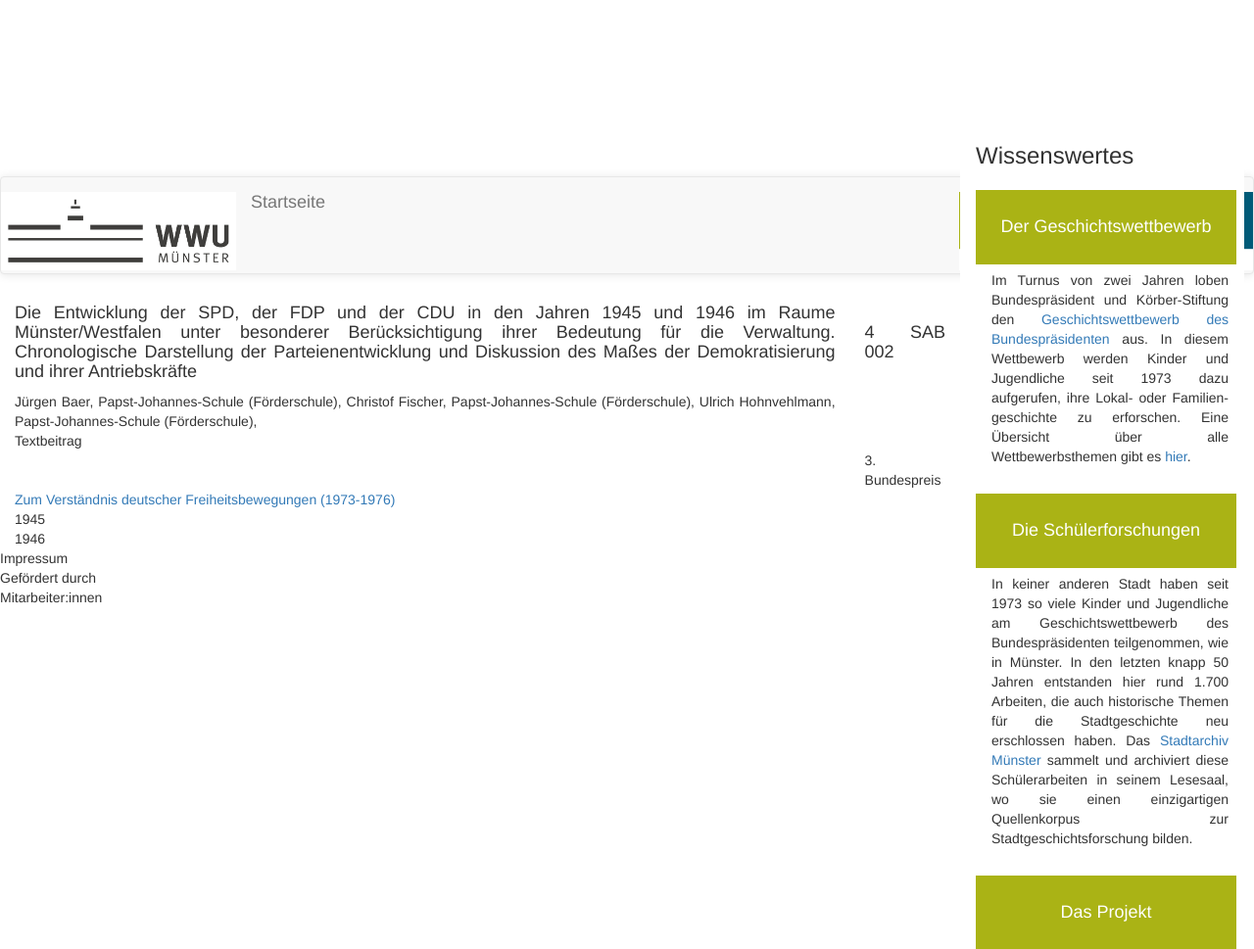
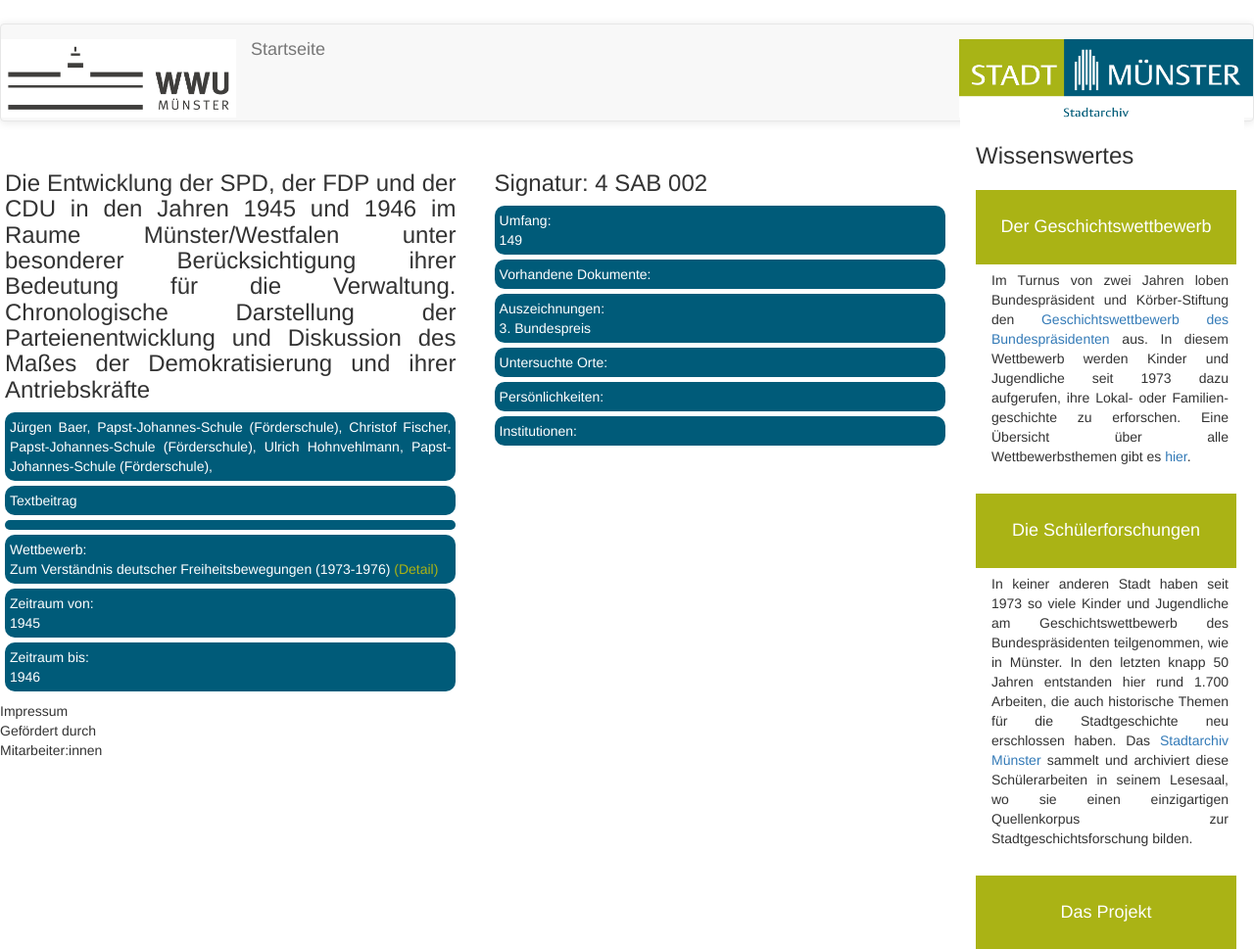
Before and after one commit to codeformuenster/schueler-geschichtswettbewerb-muenster, a Django app: page /karte/beitraege/578 in a window 1280 px wide. Shown: the top 969 px of the page at 98% size. Run offline with Django 3.2, Linux system fonts and the light colour scheme; data comes from the database, SQL or seed files in the repository; tables that the repository leaves empty hold one stand-in row (values such as "Sample post"); some libraries are stand-ins or nearby versions.

Commit message:
design submission-detail and adjust map width

```diff
--- a/Website/geschichtswettbewerb/karte/static/map.css
+++ b/Website/geschichtswettbewerb/karte/static/map.css
@@ -6,7 +6,7 @@ html, body {
   align-content: center;
 }
 #map {
-  width: 100%;
+  /*width: 100%;*/
   height: 600px;
   margin-bottom: 10px;
   padding-left: 10px;
--- a/Website/geschichtswettbewerb/karte/static/startseite.css
+++ b/Website/geschichtswettbewerb/karte/static/startseite.css
@@ -112,6 +112,7 @@ html, body {
    width: 48%;
    margin-top: 5px;
  }
+
 .competition-detail {
   display: flex;
   flex-wrap: wrap;
@@ -147,6 +148,31 @@ html, body {
   padding: 5px;
   margin-top: 5px;
   text-align: center;
+}
+
+.submission-detail {
+  display: flex;
+  flex-wrap: wrap;
+  justify-content: space-between;
+}
+
+.submission-left-container, .submission-right-container {
+  margin-top: 5px;
+  width:48%;
+  padding: 5px;
+}
+
+.submission-right-container {
+  margin-right: 10px;
+}
+
+.submission-content {
+  background-color: #005b79;
+  color: white;
+  margin-bottom: 5px;
+  border-radius: 1rem;
+  padding: 5px;
+
 }
 
 .form {
@@ -186,7 +212,7 @@ html, body {
 }
 
 .start-filter  {
-  padding-left: 10px;
+  /*padding-left: 10px;*/
   margin-left: 10px;
   width: 100%;
 }
--- a/Website/geschichtswettbewerb/karte/templates/beitrag_filter.html
+++ b/Website/geschichtswettbewerb/karte/templates/beitrag_filter.html
@@ -213,7 +213,10 @@
      {% if x.jahrgangsstufe != None %}
        JG:{{ x.jahrgangsstufe }},
      {% endif %}
-       {% endfor %}, {{ autor.schule.all|join:", "}}
+       {% endfor %},
+       {% for y in autor.schule.all %}
+         {{ y.schule }},
+       {% endfor %}<!--{{ autor.schule.all|join:", "}}-->
    {% endfor %}</div>
    <div>{{ beitrag.typ.all|join:", " }},  {{ beitrag.umfang }}</div>
    <div>{% for w in beitrag.wettbewerb.all %} {{ w.jahr }} {% endfor %}</div>
--- a/Website/geschichtswettbewerb/karte/templates/index.html
+++ b/Website/geschichtswettbewerb/karte/templates/index.html
@@ -71,7 +71,10 @@
             {% if x.jahrgangsstufe != None %}
               JG:{{ x.jahrgangsstufe }},
             {% endif %}
-            {% endfor %}{{ autor.schule.all|join:", "}}
+            {% endfor %}
+            {% for y in autor.schule.all %}
+              {{ y.schule }},
+            {% endfor %}<!--{{ autor.schule.all|join:", "}}-->
         {% endfor %}</div>
         <div>{{ beitrag.typ.all|join:", " }},  {{ beitrag.umfang }}</div>
         <div>{% for w in beitrag.wettbewerb.all %} {{ w.jahr }} {% endfor %}</div>
--- a/Website/geschichtswettbewerb/karte/templates/submission_detail.html
+++ b/Website/geschichtswettbewerb/karte/templates/submission_detail.html
@@ -96,7 +96,7 @@
       </tr>
     </tbody>
   </table>
--->
+
 <table class="submission-detail-table">
   <tr>
     <td style="padding:0 15px 0 15px;"><h4>{{ beitrag.titel }}</h4></td>
@@ -112,11 +112,11 @@
             {% endif %}
           {% endfor %}
       {% endfor %}</td>
-    <td style="padding:0 15px 0 15px;"><!--{% for autor in beitrag.autorin_set.all %}
+    <td style="padding:0 15px 0 15px;">{% for autor in beitrag.autorin_set.all %}
       {% for x in autor.autorinschule_set.all %}
         {{ x }}
       {% endfor %}
-      {% endfor %}-->
+      {% endfor %}
     </td>
   </tr>
   <tr>
@@ -147,6 +147,86 @@
     <td style="padding:0 15px 0 15px;">{{ beitrag.zeitraumBis }}</td>
     <td style="padding:0 15px 0 15px;">{{ beitrag.institutionen.all|join:", " }}</td>
   </tr>
-</table>
+</table>-->
+<div class="submission-detail-heading">
+
+</div>
+<div class="submission-detail">
+<div class="submission-left-container">
+  <div>
+    <h3>{{ beitrag.titel }}</h3>
+  </div>
+  <div class="submission-content">
+    {% for autor in beitrag.autorin_set.all %}
+        {{ autor }},
+        {% for y in autor.schule.all %}
+          {{ y }},
+        {% endfor %}
+        {% for x in autor.autorinschule_set.all %}
+          {% if x.jahrgangsstufe != None %}
+            JG:{{ x.jahrgangsstufe }},
+          {% endif %}
+        {% endfor %}
+      {% endfor %}
+  </div>
+  <div class="submission-content">
+    {{ beitrag.typ.all|join:", " }}
+  </div>
+  <div class="submission-content">
+    {{ beitrag.dokument_set.all|join:", " }}
+  </div>
+  <div>
+
+  </div>
+  <div class="submission-content">
+    Wettbewerb: <br>
+    {% for w in beitrag.wettbewerb.all %}
+      {{w}}<a href="{% url 'karte:wettbewerb-detail' pk=w.id %}"target="_blank" style="color:#aab315;"> (Detail)</a>
+    {% endfor %}
+  </div>
+  <div class="submission-content">
+    Zeitraum von: <br>
+    {{ beitrag.zeitraumVon }}
+  </div>
+  <div class="submission-content">
+    Zeitraum bis: <br>
+    {{ beitrag.zeitraumBis }}
+  </div>
+</div>
+<div class="submission-right-container">
+  <div>
+    <h3>Signatur: {{ beitrag.signatur }}</h3>
+  </div>
+  <div>
+
+  </div>
+  <div class="submission-content">
+    Umfang: <br>
+    {{ beitrag.umfang }}
+  </div>
+  <div class="submission-content">
+    Vorhandene Dokumente: <br>
+    {{ beitag.dokument_set.all|join:", "   }}
+  </div>
+  <div class="submission-content">
+    Auszeichnungen: <br>
+    {% for i in beitrag.auszeichnungeinreichung_set.all %}
+      {{ i.auszeichnung }}
+    {% endfor %}
+  </div>
+  <div class="submission-content">
+    Untersuchte Orte: <br>
+    {{ beitrag.ort_set.all|join:", " }}
+  </div>
+  <div class="submission-content">
+    Persönlichkeiten: <br>
+    {{ beitrag.persoenlichkeiten.all|join:", " }}
+  </div>
+  <div class="submission-content">
+    Institutionen: <br>
+    {{ beitrag.institutionen.all|join:", " }}
+  </div>
+</div>
+</div>
 </body>
 {% endblock %}
```
